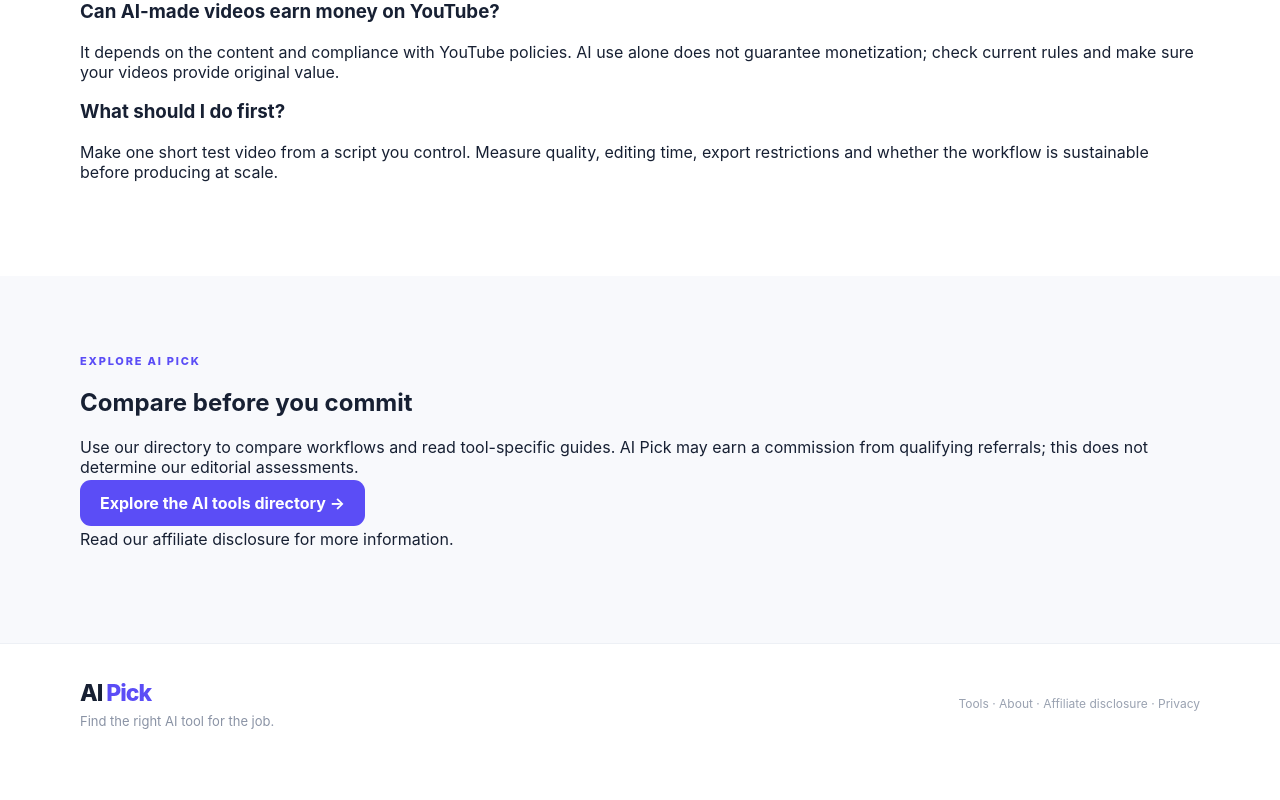
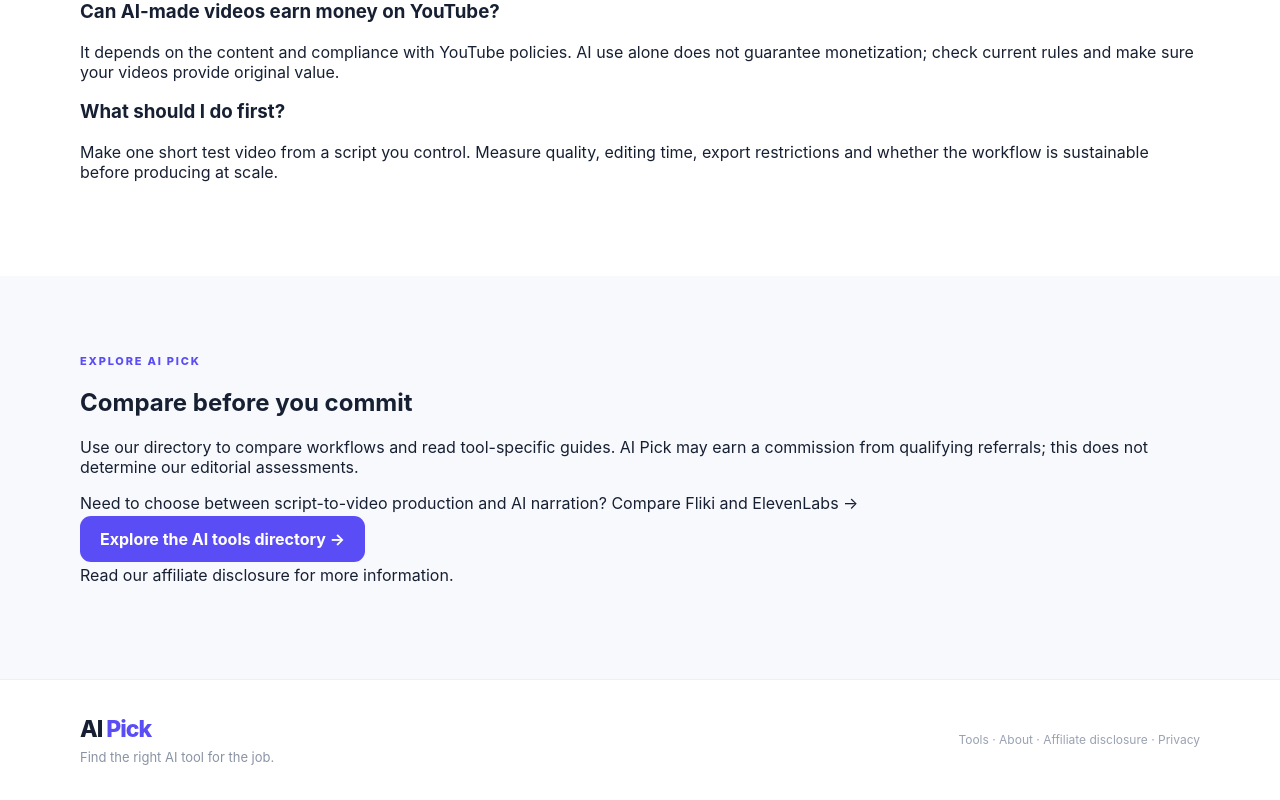
Before and after one commit to alenlenthang4/ai-pick, a Next.js app: page /guides/make-youtube-videos-with-ai-zero-budget in a window 1280 px wide. Shown: the part 4435-5235 px from the top of the page. Before the commit the page ends 5199 px from the top, so only its background shows below. Built offline with nearby package versions, Linux system fonts and the light colour scheme.

Commit message:
Improve internal links to tool comparison guide

```diff
--- a/app/guides/make-youtube-videos-with-ai-zero-budget/page.tsx
+++ b/app/guides/make-youtube-videos-with-ai-zero-budget/page.tsx
@@ -228,6 +228,7 @@
               AI Pick may earn a commission from qualifying referrals; this does not
               determine our editorial assessments.
             </p>
+            <p className="wideText">Need to choose between script-to-video production and AI narration? <a href="/guides/fliki-vs-elevenlabs">Compare Fliki and ElevenLabs →</a></p>
             <a className="button" href="/tools">Explore the AI tools directory →</a>
             <p className="smallNote">
               Read our <a href="/affiliate-disclosure">affiliate disclosure</a> for more information.
```
